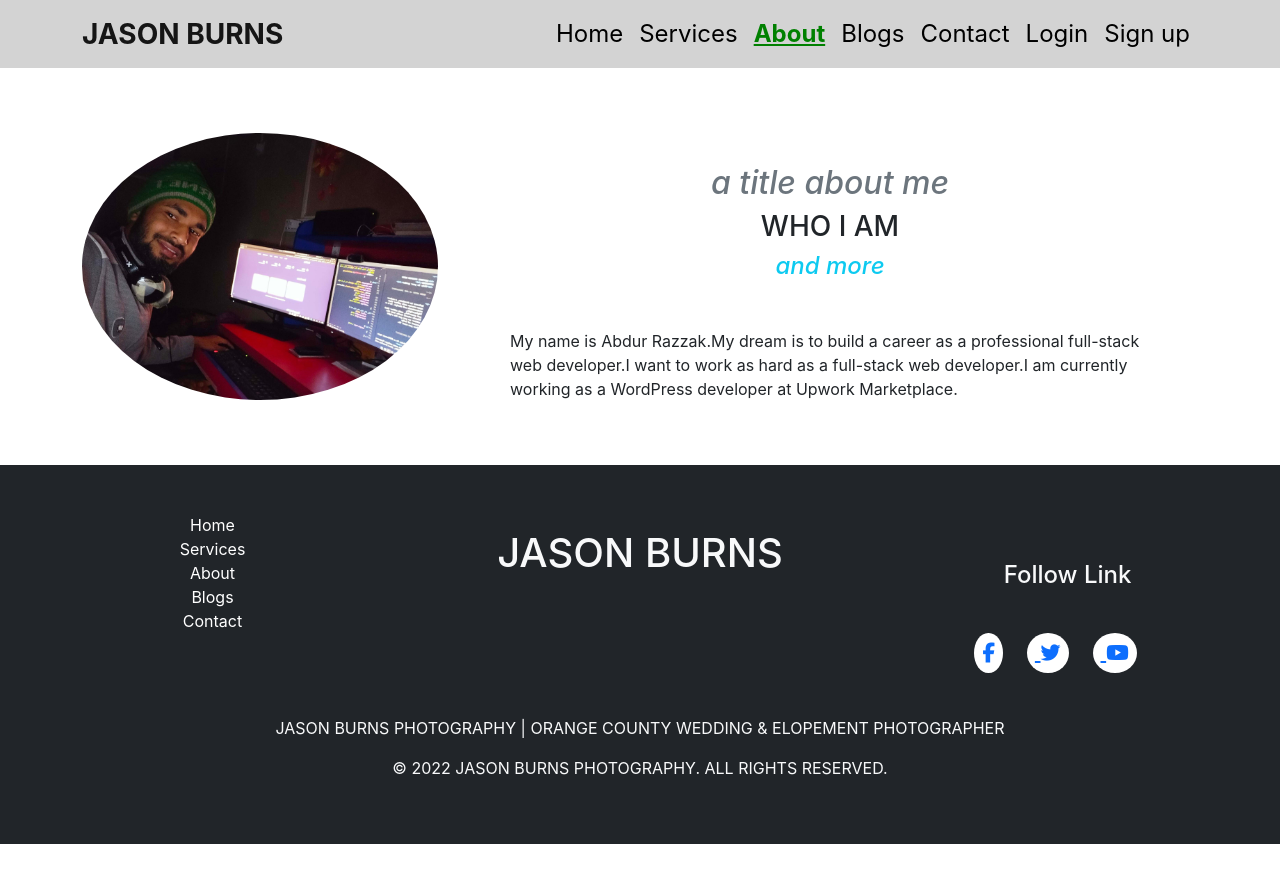
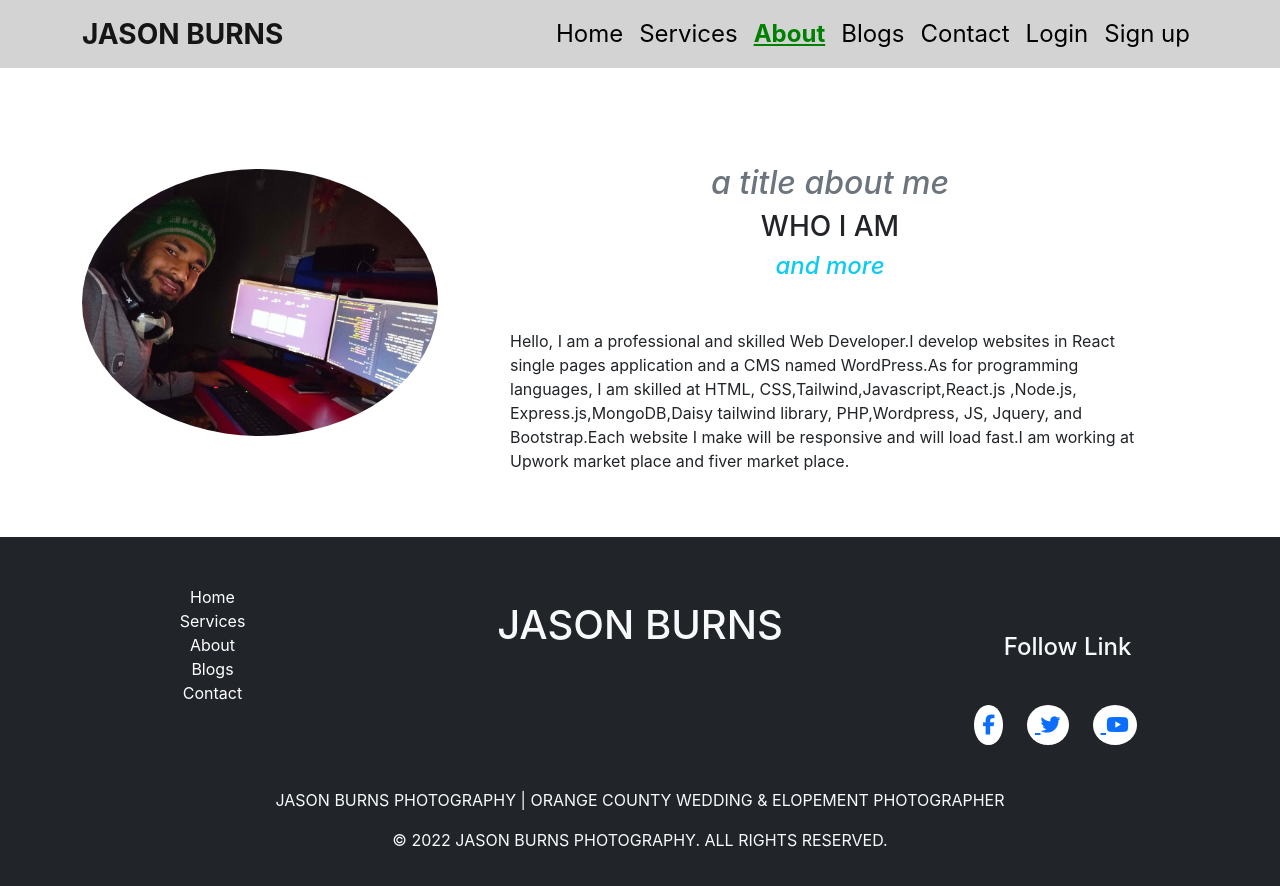
Before and after one commit to fabrazzak/Genius-photography-service, a React (Create React App) app: page /about in a window 1280 px wide. Shown: the top 886 px of the page. Before the commit the page ends 844 px from the top, so only its background shows below. Built offline with nearby package versions, Linux system fonts and the light colour scheme; no server answers.

Commit message:
about pages update

```diff
--- a/src/Pages/About/About.js
+++ b/src/Pages/About/About.js
@@ -15,7 +15,7 @@ const About = () => {
                         <h4 className='fst-italic text-info '>and more</h4>
                     </div>
                     <p className='mx-lg-5 '>
-                        My name is Abdur Razzak.My dream is to build a career as a professional full-stack web developer.I want to work as hard as a full-stack web developer.I am currently working as a WordPress developer at Upwork Marketplace. </p>
+                        Hello, I am a professional and skilled Web Developer.I develop websites in React single pages application and  a CMS named WordPress.As for programming languages, I am skilled at HTML, CSS,Tailwind,Javascript,React.js ,Node.js, Express.js,MongoDB,Daisy tailwind library, PHP,Wordpress, JS, Jquery, and Bootstrap.Each website I make will be responsive and will load fast.I am working at Upwork market place and fiver market place. </p>
                 </div>
             </div>
         </div>
```
